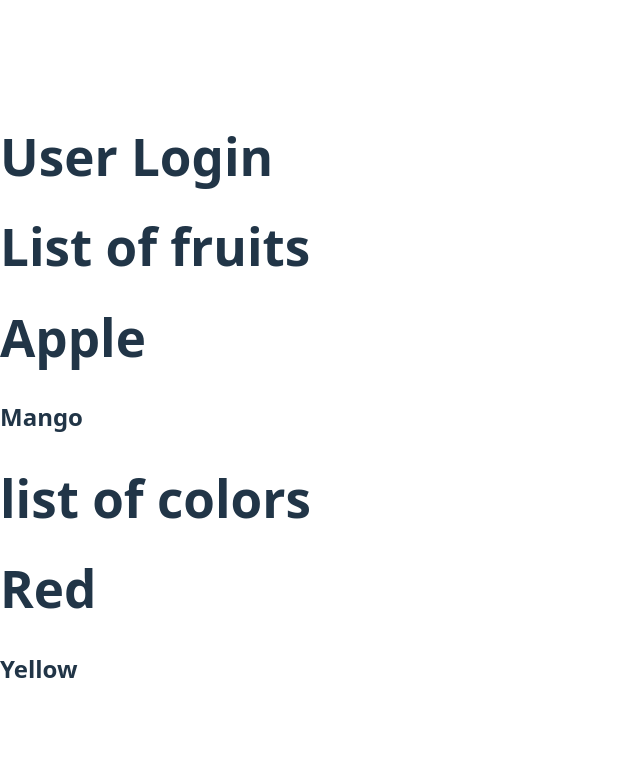
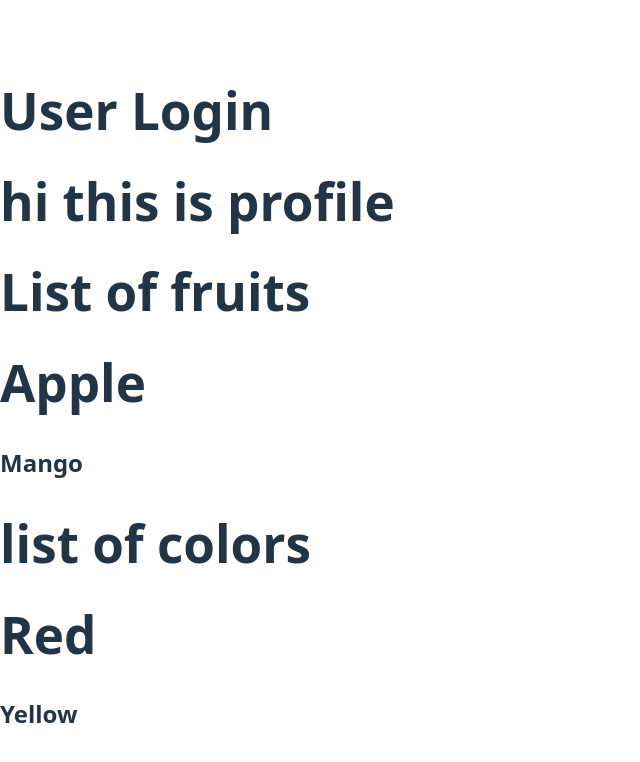
Before and after one commit to 18maldavdiya/React.js, a React (Vite) app in the folder my-react-app/: page / in a window 1280 px wide. Shown: the top 762 px of the page, without its empty margins (0-640 px from the left). Built offline with nearby package versions, Linux system fonts and the light colour scheme.

Commit message:
export and import

```diff
--- a/my-react-app/src/App.jsx
+++ b/my-react-app/src/App.jsx
@@ -1,8 +1,10 @@
-import UserComponent from "./UserComponent"
+import Login , {Profile} from "./UserComponent"
+
 function App() {
   return (
     <div>
-      <UserComponent />
+      <Login />
+      <Profile />
       <h1>List of fruits</h1>
       <Fruit></Fruit>
       <h1>list of colors</h1>
--- a/my-react-app/src/UserComponent.jsx
+++ b/my-react-app/src/UserComponent.jsx
@@ -5,4 +5,12 @@ function Login () {
         </div>
     )
 }
+export function Profile(){
+    return(
+        <div>
+            <h1>hi this is profile</h1>
+        </div>
+    )
+}
+
 export default Login;
```
